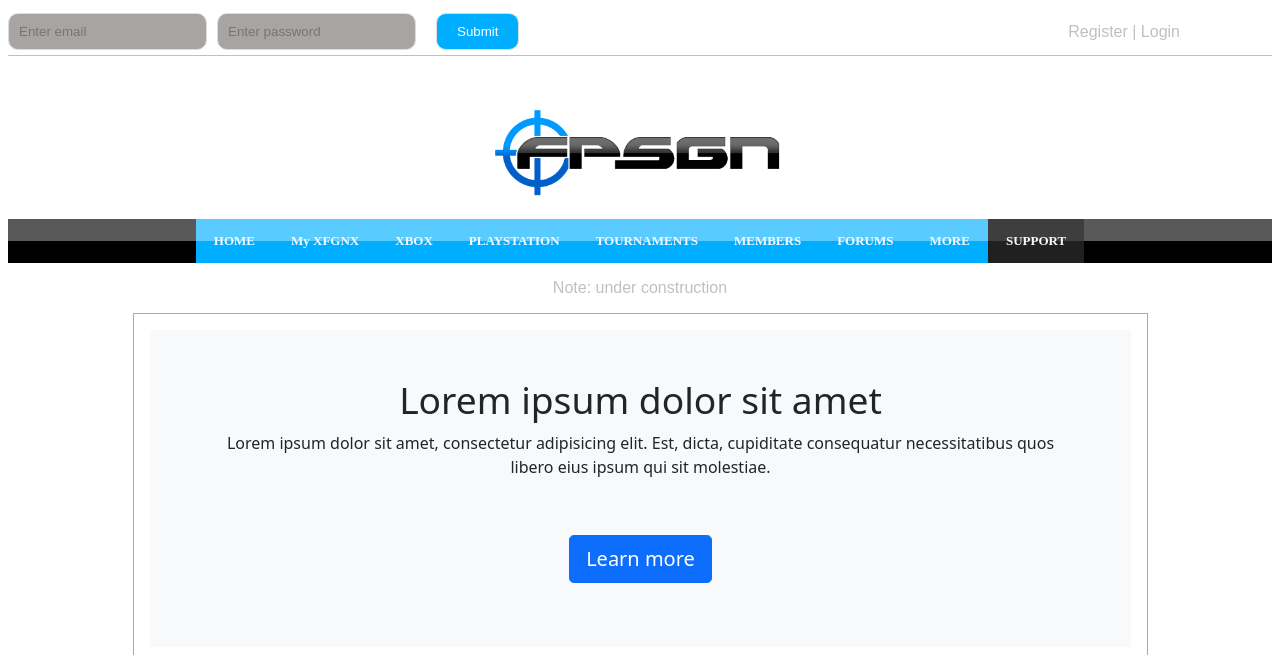
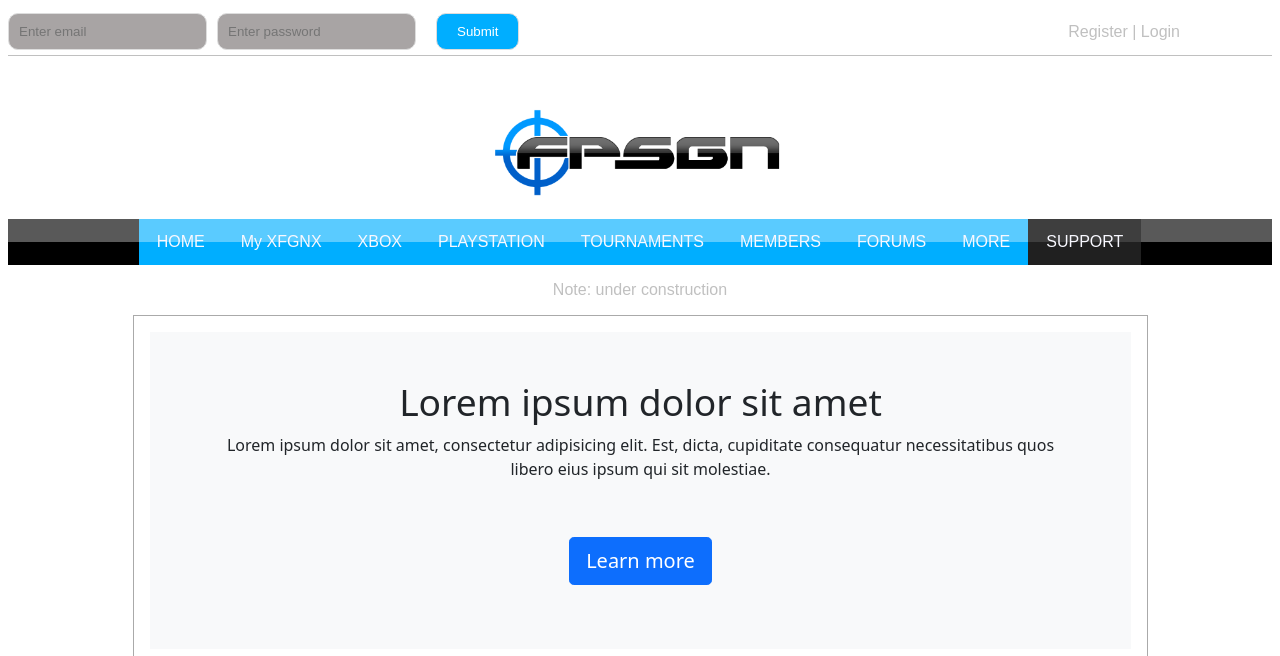
Before and after one commit to bishopkai/xfgnx.com-, a PHP site: page /sprt.html in a window 1280 px wide. Shown: the top 656 px of the page. Run offline with PHP 8.4, Linux system fonts and the light colour scheme.

Commit message:
updated font

```diff
--- a/css/oneStyle.css
+++ b/css/oneStyle.css
@@ -165,7 +165,7 @@ body {
 
 			.flex-container
 			{
-				font: bold 13px 'Poppins';
+				font: bold 13px;
 				display: flex;
 				justify-content: center;
 				background-color: rgb(0, 0, 0);
```
